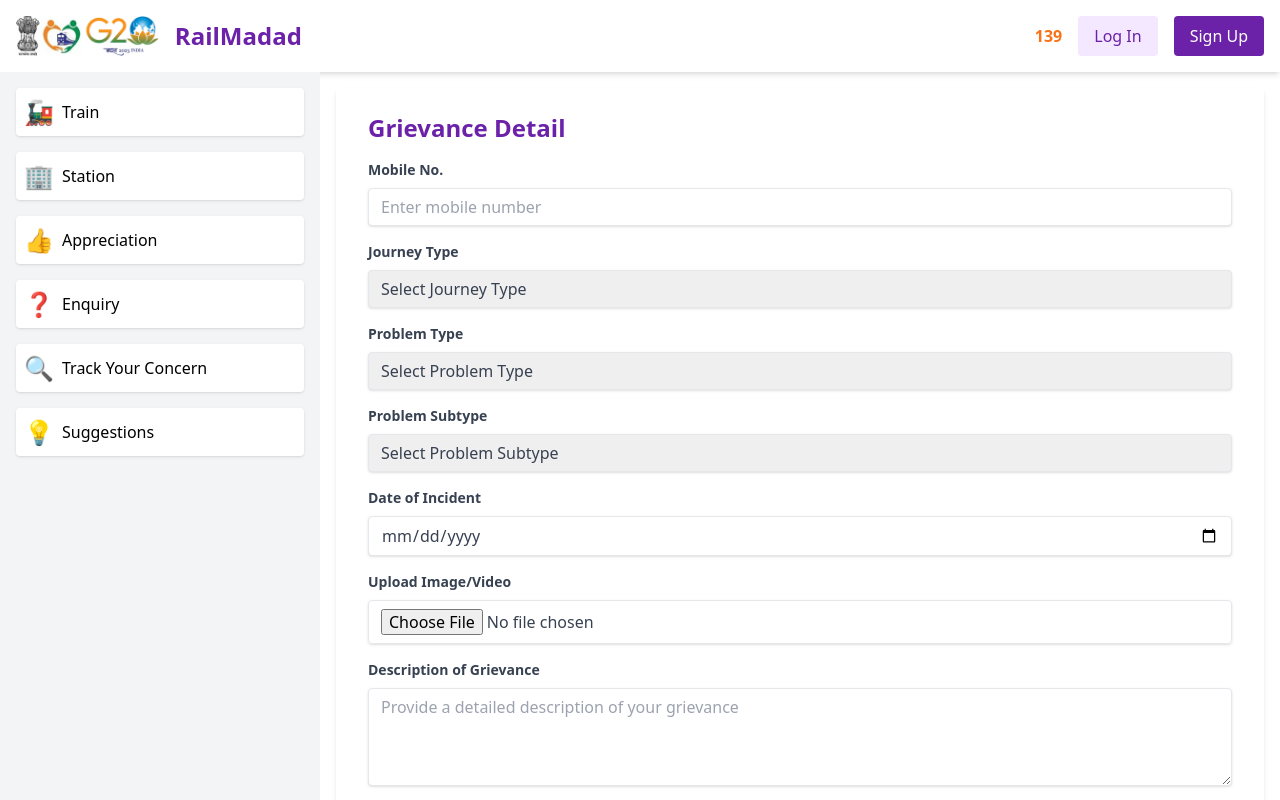
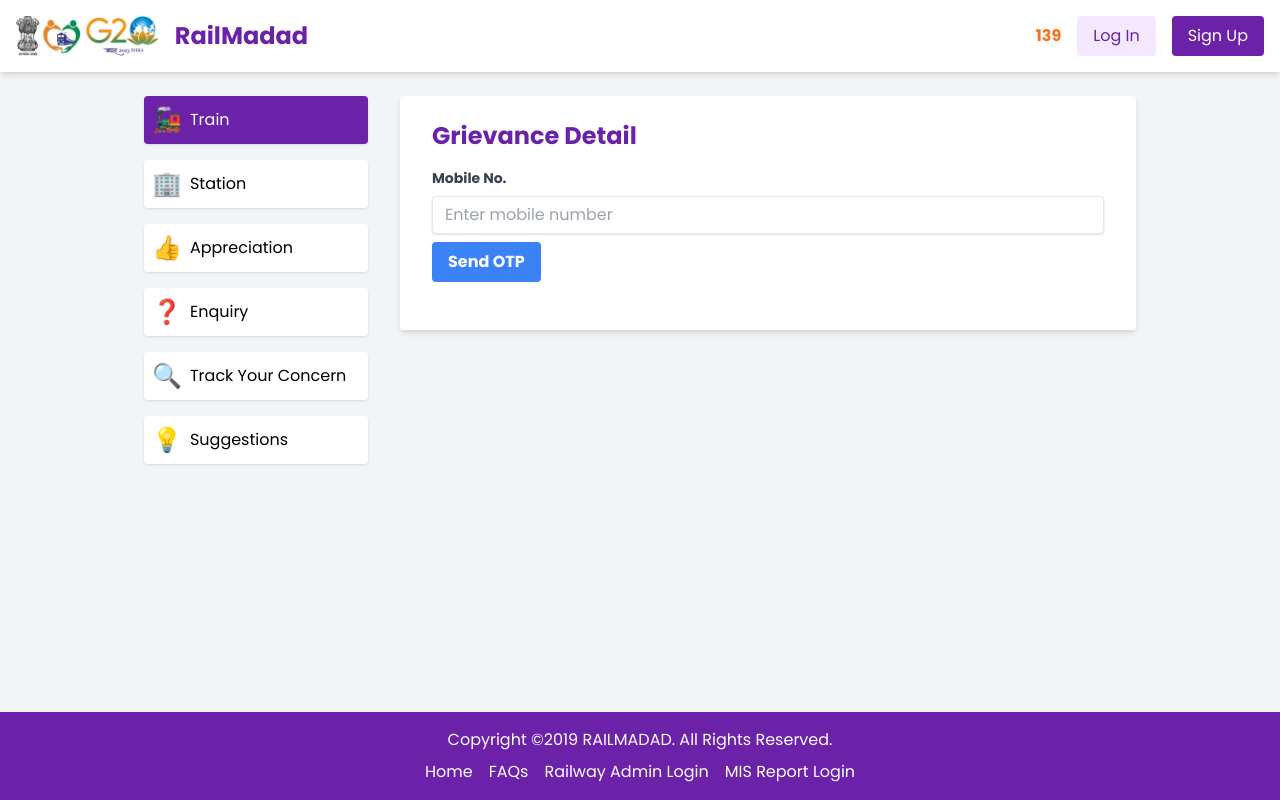
Before and after one commit to parthasdey2304/railmadad-homepage-clone-react, a React (Vite) app: page / in a window 1280 px wide. Shown: the top 800 px of the page. Built offline with nearby package versions, Linux system fonts and the light colour scheme.

Commit message:
initial commit

```diff
--- a/index.html
+++ b/index.html
@@ -5,9 +5,12 @@
     <link rel="icon" type="image/svg+xml" href="/vite.svg" />
     <meta name="viewport" content="width=device-width, initial-scale=1.0" />
     <script src="https://cdn.tailwindcss.com"></script>
+    <link rel="preconnect" href="https://fonts.googleapis.com">
+    <link rel="preconnect" href="https://fonts.gstatic.com" crossorigin>
+    <link href="https://fonts.googleapis.com/css2?family=Poppins:ital,wght@0,100;0,200;0,300;0,400;0,500;0,600;0,700;0,800;0,900;1,100;1,200;1,300;1,400;1,500;1,600;1,700;1,800;1,900&display=swap" rel="stylesheet">
     <title>RailMadad App</title>
   </head>
-  <body>
+  <body class="font-['Poppins'] bg-gray-100">
     <div id="root"></div>
     <script type="module" src="/src/main.jsx"></script>
   </body>
--- a/package.json
+++ b/package.json
@@ -10,8 +10,11 @@
     "preview": "vite preview"
   },
   "dependencies": {
+    "axios": "^1.7.7",
+    "prefixer": "^0.0.3",
     "react": "^18.3.1",
-    "react-dom": "^18.3.1"
+    "react-dom": "^18.3.1",
+    "tailwindcss": "^3.4.11"
   },
   "devDependencies": {
     "@eslint/js": "^9.9.0",
--- a/src/App.jsx
+++ b/src/App.jsx
@@ -8,9 +8,11 @@
   return (
     <div className="min-h-screen flex flex-col">
       <Header />
-      <main className="flex-grow flex">
-        <Navigation />
-        <GrievanceForm />
+      <main className="flex-grow flex justify-center w-full">
+        <div className='w-full md:w-[80%] flex'>
+          <Navigation />
+          <GrievanceForm />
+        </div>
       </main>
       <Footer />
     </div>
--- a/src/components/GrievanceForm.jsx
+++ b/src/components/GrievanceForm.jsx
@@ -1,10 +1,35 @@
 import React, { useState } from 'react';
+import axios from 'axios';
 
 function GrievanceForm() {
   const [journeyType, setJourneyType] = useState('');
+  const [phoneNumber, setPhoneNumber] = useState('');
+  const [otpSent, setOtpSent] = useState(false);
+  const [otp, setOtp] = useState('');
+  const [verified, setVerified] = useState(false);
+
+  const generateOtp = async () => {
+    try {
+      await axios.post(process.env.REACT_APP_GENERATE_OTP_URL, { phoneNumber });
+      setOtpSent(true);
+    } catch (error) {
+      console.error('Error generating OTP:', error);
+    }
+  };
+
+  const verifyOtp = async () => {
+    try {
+      const response = await axios.post(process.env.REACT_APP_VERIFY_OTP_URL, { phoneNumber, code: otp });
+      if (response.data.verified) {
+        setVerified(true);
+      }
+    } catch (error) {
+      console.error('Error verifying OTP:', error);
+    }
+  };
 
   return (
-    <div className="w-3/4 p-4">
+    <div className="w-3/4 px-4 py-6">
       <form className="bg-white shadow-md rounded px-8 pt-6 pb-8 mb-4">
         <h2 className="text-2xl font-bold mb-4 text-purple-800">Grievance Detail</h2>
 
@@ -12,9 +37,50 @@
           <label className="block text-gray-700 text-sm font-bold mb-2" htmlFor="mobile">
             Mobile No.
           </label>
-          <input className="shadow appearance-none border rounded w-full py-2 px-3 text-gray-700 leading-tight focus:outline-none focus:shadow-outline" id="mobile" type="text" placeholder="Enter mobile number" />
+          <input
+            className="shadow appearance-none border rounded w-full py-2 px-3 text-gray-700 leading-tight focus:outline-none focus:shadow-outline"
+            id="mobile"
+            type="text"
+            placeholder="Enter mobile number"
+            value={phoneNumber}
+            onChange={(e) => setPhoneNumber(e.target.value)}
+          />
+          {!otpSent && (
+            <button
+              className="mt-2 bg-blue-500 hover:bg-blue-700 text-white font-bold py-2 px-4 rounded focus:outline-none focus:shadow-outline"
+              type="button"
+              onClick={generateOtp}
+            >
+              Send OTP
+            </button>
+          )}
         </div>
 
+        {otpSent && !verified && (
+          <div className="mb-4">
+            <label className="block text-gray-700 text-sm font-bold mb-2" htmlFor="otp">
+              OTP
+            </label>
+            <input
+              className="shadow appearance-none border rounded w-full py-2 px-3 text-gray-700 leading-tight focus:outline-none focus:shadow-outline"
+              id="otp"
+              type="text"
+              placeholder="Enter OTP"
+              value={otp}
+              onChange={(e) => setOtp(e.target.value)}
+            />
+            <button
+              className="mt-2 bg-green-500 hover:bg-green-700 text-white font-bold py-2 px-4 rounded focus:outline-none focus:shadow-outline"
+              type="button"
+              onClick={verifyOtp}
+            >
+              Verify OTP
+            </button>
+          </div>
+        )}
+
+        {verified && (
+          <>
             <div className="mb-4">
               <label className="block text-gray-700 text-sm font-bold mb-2" htmlFor="journeyType">
                 Journey Type
@@ -94,6 +160,8 @@
                 Reset
               </button>
             </div>
+          </>
+        )}
       </form>
     </div>
   );
--- a/src/components/Navigation.jsx
+++ b/src/components/Navigation.jsx
@@ -1,7 +1,7 @@
 import React, { useState } from 'react';
 
 function Navigation() {
-  const [activeIndex, setActiveIndex] = useState(null);
+  const [activeIndex, setActiveIndex] = useState(0);  // Set to 0 for "Train" by default
 
   const navItems = [
     { icon: '🚂', label: 'Train' },
@@ -13,11 +13,11 @@
   ];
 
   const handleClick = (index) => {
-    setActiveIndex(index === activeIndex ? null : index);
+    setActiveIndex(index);
   };
 
   return (
-    <nav className="bg-gray-100 p-4 w-1/4">
+    <nav className="bg-gray-100 p-4 w-1/4 my-2">
       <ul className="space-y-4">
         {navItems.map((item, index) => (
           <li
--- /dev/null
+++ b/tailwind.config.js
@@ -0,0 +1,8 @@
+/** @type {import('tailwindcss').Config} */
+export default {
+  content: [],
+  theme: {
+    extend: {},
+  },
+  plugins: [],
+}
```
Also changed, not shown: 2 other files (tests, documents, lock files or other folders). Lines whose indentation alone changed are shown as unchanged.
